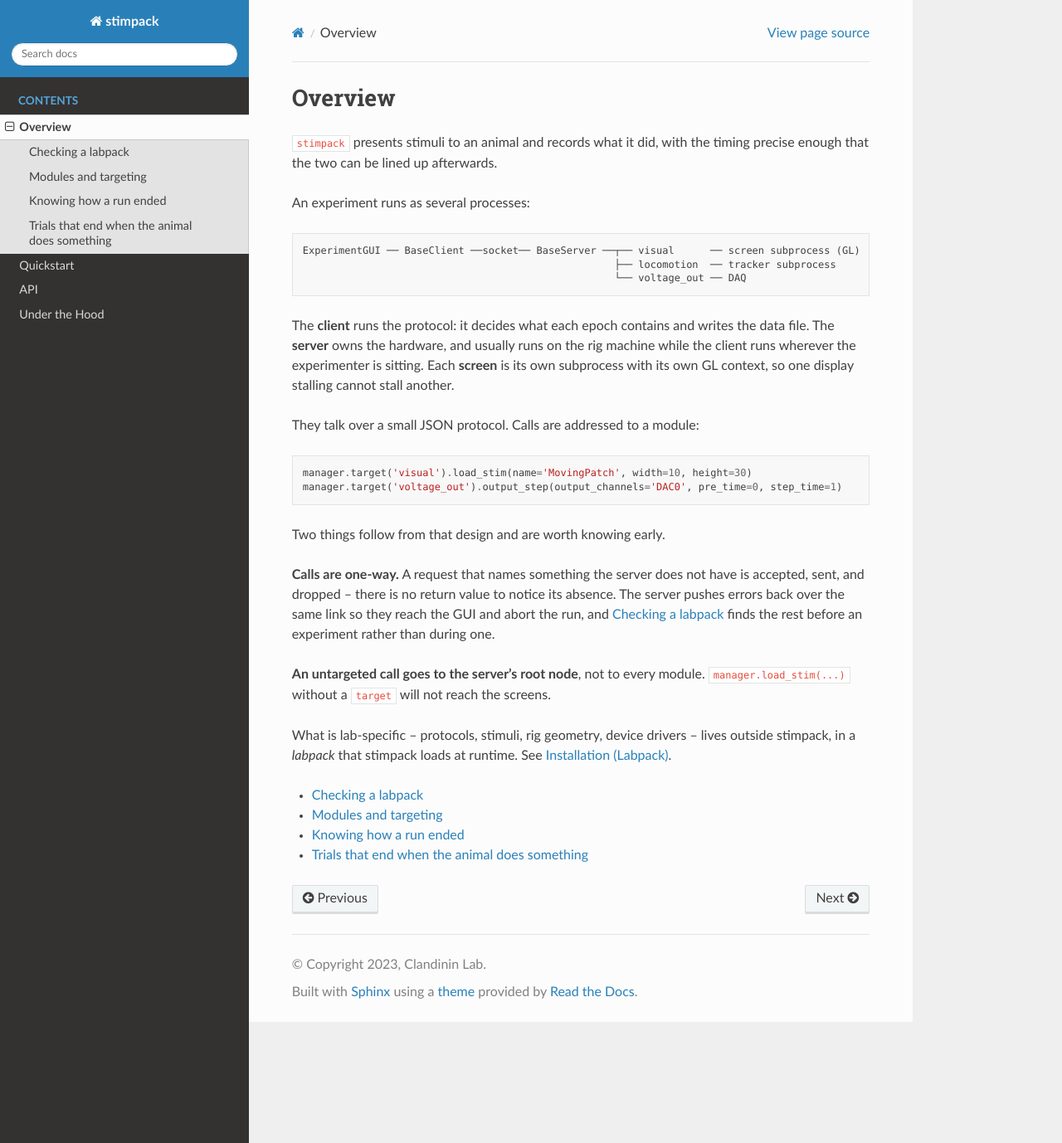
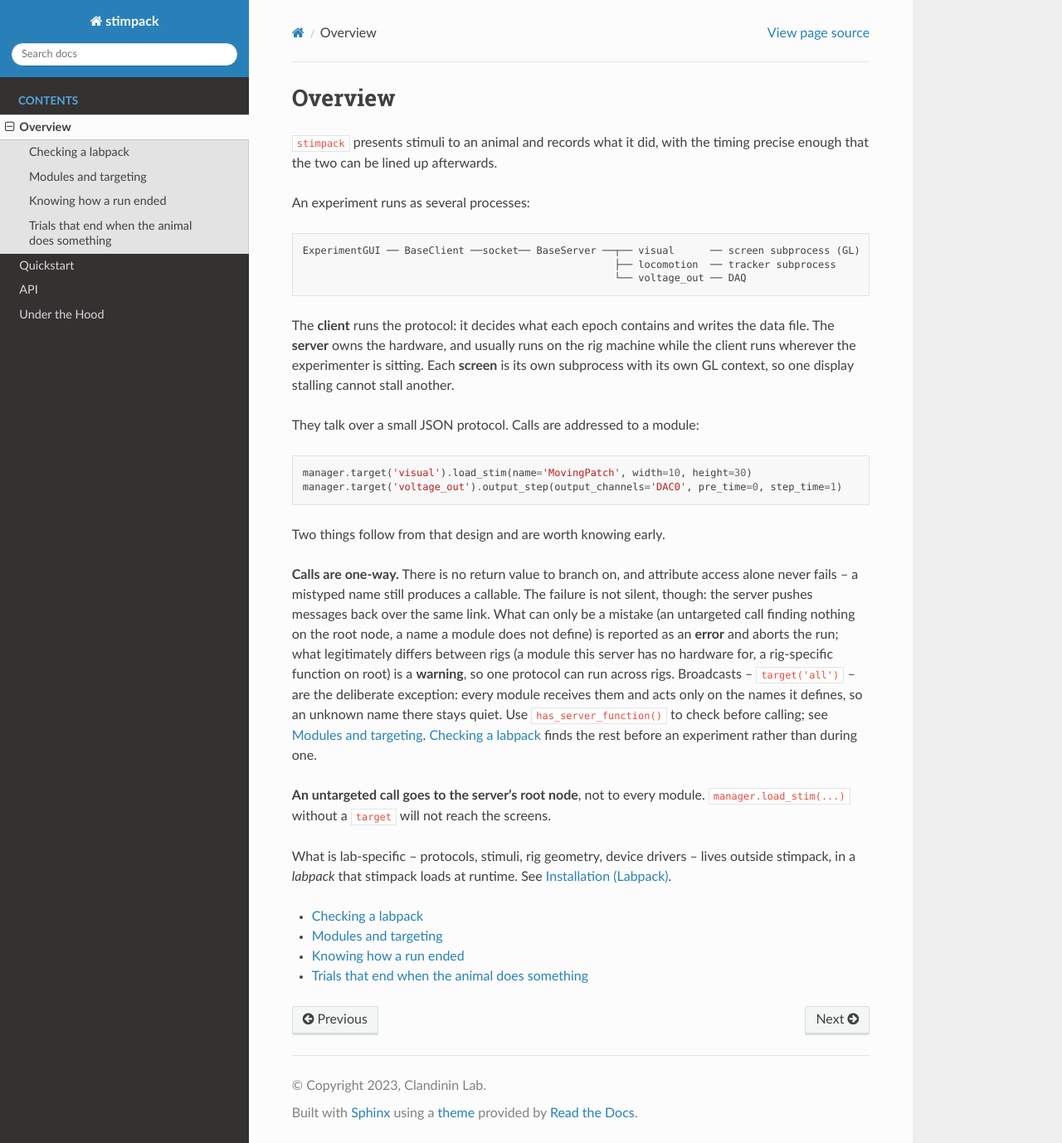
Before and after one commit to ClandininLab/stimpack, a Sphinx documentation site: the page built from docs/source/overview.rst, in a window 1280 px wide and 1378 px high. Shown: the whole window at 83% size. Built offline with Sphinx 7.4.7 and the Read the Docs theme 3.1.0, drawn with Linux system fonts in a browser that asks for light colours.

Commit message:
Correct the docs on what happens to a request the server cannot handle
Four pages still described the behaviour from before the server reported
unknown names: "a request that names something the server does not have is
accepted, sent, and dropped -- there is no return value to notice its absence".
That is now true only of broadcasts.

What the code does (server.py handle_request_list_to_root, transceiver.py
handle_request_list): an untargeted call finding nothing on root, or a name a
module does not define, is an error and aborts the run; an explicitly targeted
function this rig has not registered, or a module it does not have, is a warning
and the run continues. target('all') stays quiet, because every module receives
a broadcast and acts only on the names it defines.

What remains true is narrower, and is what the rewrite keeps: calls are one-way
and return nothing, and __getattr__ hands back a callable for any name, so a
caller cannot branch on the outcome -- the report arrives asynchronously as a
pushed message rather than as a return value. has_server_function() is how to
ask beforehand.

modules_and_targets.rst contradicted itself: a warning box said nothing at the
calling end notices, 33 lines above the section documenting that same case as an
error that aborts the run.

Also set the branch version to 0.3.0.dev0. It was left at 0.1.1, which now reads
as older than the 0.2.0 released from main. PEP 440 orders the new value after
0.2.0 and before 0.3.0, so an install from dev is mistaken for neither, and dev
already names 0.3.0 in user-facing errors (the other_stim_module_paths
TypeError).

Co-Authored-By: Claude Opus 5 (1M context) <noreply@anthropic.com>
Claude-Session: https://claude.ai/code/session_01CPhcJNpT2UTPfwvfJKLdVv

```diff
--- a/docs/source/overview.rst
+++ b/docs/source/overview.rst
@@ -25,10 +25,16 @@ They talk over a small JSON protocol. Calls are addressed to a module::
 
 Two things follow from that design and are worth knowing early.
 
-**Calls are one-way.** A request that names something the server does not have is accepted, sent,
-and dropped -- there is no return value to notice its absence. The server pushes errors back over
-the same link so they reach the GUI and abort the run, and :doc:`check_labpack` finds the rest
-before an experiment rather than during one.
+**Calls are one-way.** There is no return value to branch on, and attribute access alone never
+fails -- a mistyped name still produces a callable. The failure is not silent, though: the server
+pushes messages back over the same link. What can only be a mistake (an untargeted call finding
+nothing on the root node, a name a module does not define) is reported as an **error** and aborts
+the run; what legitimately differs between rigs (a module this server has no hardware for, a
+rig-specific function on root) is a **warning**, so one protocol can run across rigs. Broadcasts --
+``target('all')`` -- are the deliberate exception: every module receives them and acts only on the
+names it defines, so an unknown name there stays quiet. Use ``has_server_function()`` to check
+before calling; see :doc:`modules_and_targets`. :doc:`check_labpack` finds the rest before an
+experiment rather than during one.
 
 **An untargeted call goes to the server's root node**, not to every module. ``manager.load_stim(...)``
 without a ``target`` will not reach the screens.
--- a/setup.py
+++ b/setup.py
@@ -2,7 +2,11 @@ from setuptools import setup, find_packages
 
 setup(
     name='stimpack',
-    version='0.1.1',
+    # Pre-release marker for the branch, not a released version: PEP 440 orders this after 0.2.0
+    # (the current release) and before 0.3.0, so an install from dev is never mistaken for either.
+    # dev carries breaking changes already named as 0.3.0 in user-facing errors -- see the
+    # other_stim_module_paths TypeError in visual_stim/stim_server.py.
+    version='0.3.0.dev0',
     description='Precise and flexible generation of stimuli for neuroscience experiments.',
     url='https://github.com/ClandininLab/stimpack',
     author='Minseung Choi',
```
Also changed, not shown: README.md (+6 -3 lines), docs/source/first_stimulus.rst (+5 -2 lines), docs/source/modules_and_targets.rst (+6 -3 lines).
